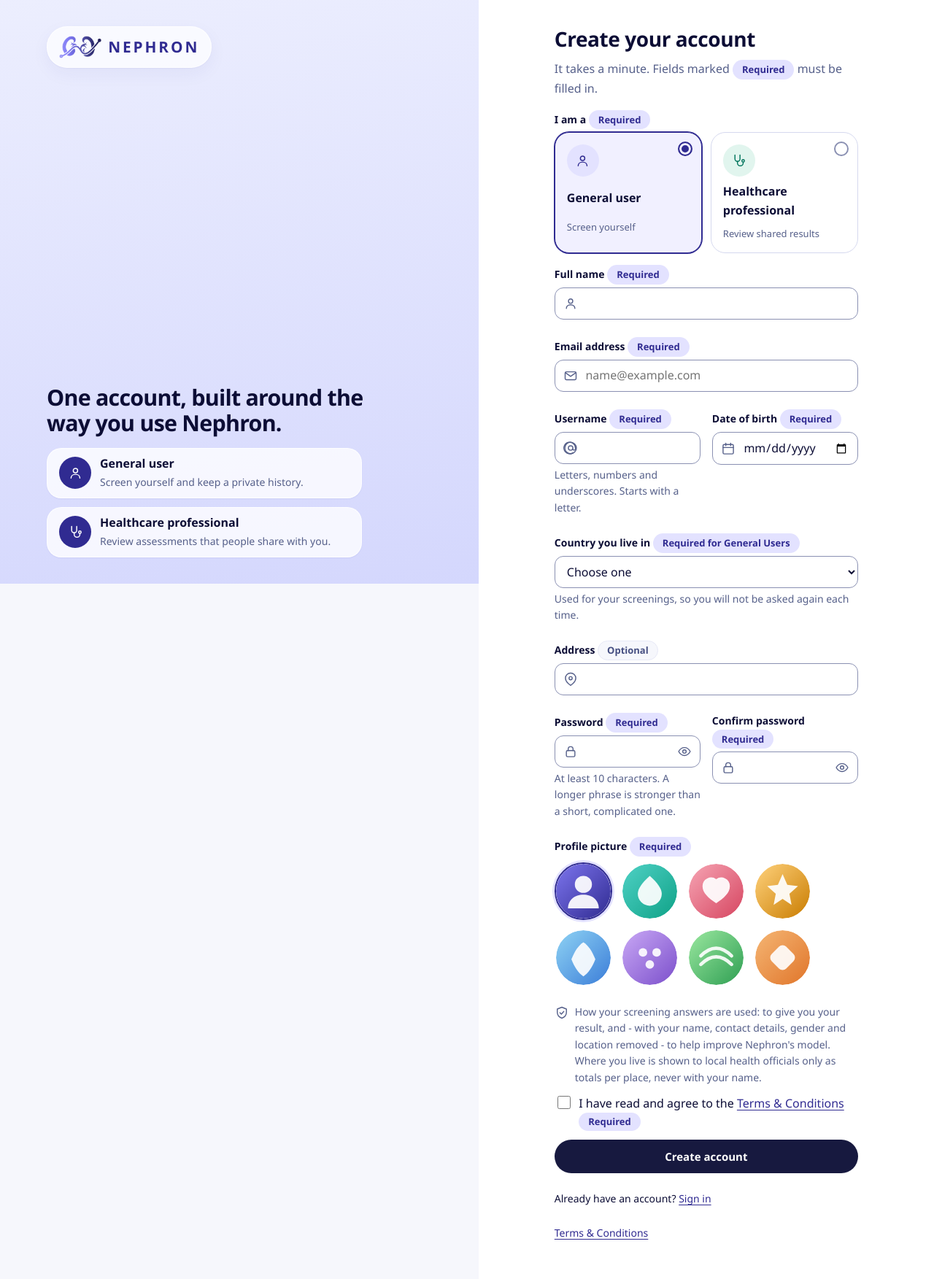
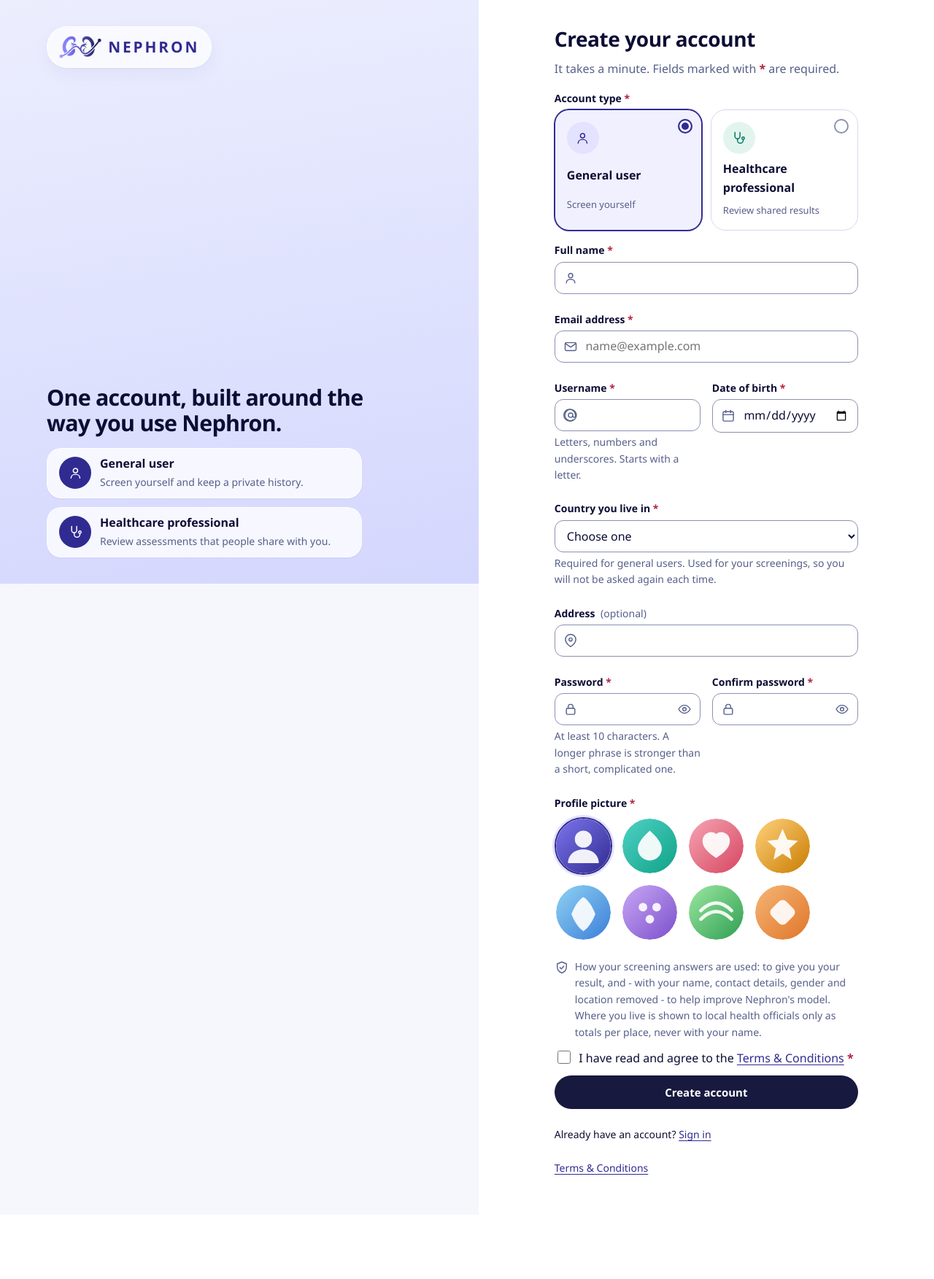
Before and after one commit to binalademierose/nephron, a Python web app: template templates/auth/register.html in a window 1280 px wide. Shown: the whole page at 73% size. After the commit the page ends 1610 px from the top, so only its background shows below. Run offline with Jinja, Linux system fonts and the light colour scheme; the template is opened without the code that fills it, so the values that code supplies are empty.

Commit message:
Add files via upload

```diff
--- a/templates/auth/login.html
+++ b/templates/auth/login.html
@@ -1,4 +1,3 @@
-{# The real sign-in page. The design preview of this page is templates/design/login.html. #}
 {% extends "layouts/auth_base.html" %}
 {% from "partials/_macros.html" import icon, alert_box, csrf_field, field_error %}
 {% from "partials/_visuals.html" import icon_chip %}
@@ -17,7 +16,6 @@
 <h1>Welcome back</h1>
 <p class="text-muted">Sign in to see your assessments and shared results.</p>
 
-{# The same wording for a wrong password and for an email with no account, so it never reveals which is which. #}
 {% if notice == 'failed' %}
   {{ alert_box('error', 'Check your email address and password, then try again.', dismissible=False, title="We couldn't sign you in") }}
 {% elif notice == 'inactive' %}
@@ -31,7 +29,7 @@
   <input type="hidden" name="next" value="{{ next_url }}">
 
   <div class="form-group">
-    <label class="form-label" for="email">Email address <span class="chip chip-required">Required</span></label>
+    <label class="form-label" for="email">Email address</label>
     <div class="input-wrap has-icon">
       {{ icon('mail', 'input-icon') }}
       <input class="form-control{{ ' is-invalid' if errors.get('email') }}" id="email" name="email" type="email" value="{{ email }}" autocomplete="email" autocapitalize="none" spellcheck="false" placeholder="name@example.com" required aria-describedby="email-error"{{ ' aria-invalid="true" autofocus'|safe if errors.get('email') }}{{ ' autofocus'|safe if not errors and not notice and not email }}>
@@ -40,7 +38,7 @@
   </div>
 
   <div class="form-group">
-    <label class="form-label" for="password">Password <span class="chip chip-required">Required</span></label>
+    <label class="form-label" for="password">Password</label>
     <div class="input-wrap has-icon has-action">
       {{ icon('lock', 'input-icon') }}
       <input class="form-control{{ ' is-invalid' if errors.get('password') }}" id="password" name="password" type="password" autocomplete="current-password" required aria-describedby="password-error"{{ ' aria-invalid="true" autofocus'|safe if errors.get('password') or (notice and email) }}>
--- a/templates/auth/register.html
+++ b/templates/auth/register.html
@@ -1,4 +1,3 @@
-{# The real register page. The design preview of this page is templates/design/register.html. #}
 {% extends "layouts/auth_base.html" %}
 {% from "partials/_location_fields.html" import location_fields %}
 {% from "partials/_macros.html" import icon, csrf_field, field_error %}
@@ -21,12 +20,12 @@
 {% set failing = field_order | select('in', errors) | list %}
 {% set first_error = failing[0] if failing else '' %}
 <h1>Create your account</h1>
-<p class="text-muted">It takes a minute. Fields marked <span class="chip chip-required">Required</span> must be filled in.</p>
+<p class="text-muted">It takes a minute. Fields marked with <span class="required-mark">*</span> are required.</p>
 
 <form method="post" action="{{ url_for('auth.register') }}" novalidate>
   {{ csrf_field() }}
   <fieldset class="role-grid" aria-describedby="role-error">
-    <legend class="form-label">I am a <span class="chip chip-required">Required</span></legend>
+    <legend class="form-label">Account type <span class="required-mark" aria-hidden="true">*</span><span class="visually-hidden">(required)</span></legend>
     <label class="role-card">
       <input type="radio" name="role" value="general" {{ 'checked' if form.get('role') != 'professional' }}>
       <span class="role-tile">{{ icon_chip('user', 'blue') }}<strong>General user</strong><span class="role-note">Screen yourself</span></span>
@@ -39,7 +38,7 @@
   {{ field_error(errors, 'role') }}
 
   <div class="form-group">
-    <label class="form-label" for="full_name">Full name <span class="chip chip-required">Required</span></label>
+    <label class="form-label" for="full_name">Full name <span class="required-mark" aria-hidden="true">*</span><span class="visually-hidden">(required)</span></label>
     <div class="input-wrap has-icon">
       {{ icon('user', 'input-icon') }}
       <input class="form-control{{ ' is-invalid' if errors.get('full_name') }}" id="full_name" name="full_name" type="text" value="{{ form.get('full_name', '') }}" autocomplete="name" maxlength="120" required aria-describedby="full_name-error"{{ ' aria-invalid="true"'|safe if errors.get('full_name') }}{{ ' autofocus'|safe if first_error == 'full_name' }}>
@@ -48,7 +47,7 @@
   </div>
 
   <div class="form-group">
-    <label class="form-label" for="email">Email address <span class="chip chip-required">Required</span></label>
+    <label class="form-label" for="email">Email address <span class="required-mark" aria-hidden="true">*</span><span class="visually-hidden">(required)</span></label>
     <div class="input-wrap has-icon">
       {{ icon('mail', 'input-icon') }}
       <input class="form-control{{ ' is-invalid' if errors.get('email') }}" id="email" name="email" type="email" value="{{ form.get('email', '') }}" autocomplete="email" autocapitalize="none" spellcheck="false" placeholder="name@example.com" maxlength="254" required aria-describedby="email-error"{{ ' aria-invalid="true"'|safe if errors.get('email') }}{{ ' autofocus'|safe if first_error == 'email' }}>
@@ -58,7 +57,7 @@
 
   <div class="form-row">
     <div class="form-group">
-      <label class="form-label" for="username">Username <span class="chip chip-required">Required</span></label>
+      <label class="form-label" for="username">Username <span class="required-mark" aria-hidden="true">*</span><span class="visually-hidden">(required)</span></label>
       <div class="input-wrap has-icon">
         {{ icon('at-sign', 'input-icon') }}
         <input class="form-control{{ ' is-invalid' if errors.get('username') }}" id="username" name="username" type="text" value="{{ form.get('username', '') }}" autocomplete="username" autocapitalize="none" spellcheck="false" maxlength="32" required aria-describedby="username-hint username-error"{{ ' aria-invalid="true"'|safe if errors.get('username') }}{{ ' autofocus'|safe if first_error == 'username' }}>
@@ -68,7 +67,7 @@
     </div>
 
     <div class="form-group">
-      <label class="form-label" for="date_of_birth">Date of birth <span class="chip chip-required">Required</span></label>
+      <label class="form-label" for="date_of_birth">Date of birth <span class="required-mark" aria-hidden="true">*</span><span class="visually-hidden">(required)</span></label>
       <div class="input-wrap has-icon">
         {{ icon('calendar', 'input-icon') }}
         <input class="form-control{{ ' is-invalid' if errors.get('date_of_birth') }}" id="date_of_birth" name="date_of_birth" type="date" value="{{ form.get('date_of_birth', '') }}" autocomplete="bday" required aria-describedby="date_of_birth-error"{{ ' aria-invalid="true"'|safe if errors.get('date_of_birth') }}{{ ' autofocus'|safe if first_error == 'date_of_birth' }}>
@@ -78,19 +77,19 @@
   </div>
 
   <div class="form-group">
-    <label class="form-label" for="country">Country you live in <span class="chip chip-required">Required for General Users</span></label>
+    <label class="form-label" for="country">Country you live in <span class="required-mark" aria-hidden="true">*</span><span class="visually-hidden">(required)</span></label>
     <select class="form-control{{ ' is-invalid' if errors.get('country') }}" id="country" name="country" aria-describedby="country-hint country-error"{{ ' aria-invalid="true"'|safe if errors.get('country') }}{{ ' autofocus'|safe if first_error == 'country' }}>
       <option value="">Choose one</option>
       {% for value, label in country_options %}<option value="{{ value }}" {{ 'selected' if form.get('country') == value }}>{{ label }}</option>{% endfor %}
     </select>
-    <p class="form-helper" id="country-hint">Used for your screenings, so you will not be asked again each time.</p>
+    <p class="form-helper" id="country-hint">Required for general users. Used for your screenings, so you will not be asked again each time.</p>
     {{ field_error(errors, 'country') }}
   </div>
 
   {{ location_fields(form, errors, country_field='country', country=form.get('country')) }}
 
   <div class="form-group">
-    <label class="form-label" for="address">Address <span class="chip chip-optional">Optional</span></label>
+    <label class="form-label" for="address">Address <span class="optional-mark">(optional)</span></label>
     <div class="input-wrap has-icon">
       {{ icon('map-pin', 'input-icon') }}
       <input class="form-control{{ ' is-invalid' if errors.get('address') }}" id="address" name="address" type="text" value="{{ form.get('address', '') }}" autocomplete="street-address" maxlength="255" aria-describedby="address-error"{{ ' aria-invalid="true"'|safe if errors.get('address') }}>
@@ -100,7 +99,7 @@
 
   <div class="form-row">
     <div class="form-group">
-      <label class="form-label" for="password">Password <span class="chip chip-required">Required</span></label>
+      <label class="form-label" for="password">Password <span class="required-mark" aria-hidden="true">*</span><span class="visually-hidden">(required)</span></label>
       <div class="input-wrap has-icon has-action">
         {{ icon('lock', 'input-icon') }}
         <input class="form-control{{ ' is-invalid' if errors.get('password') }}" id="password" name="password" type="password" autocomplete="new-password" maxlength="128" required aria-describedby="password-hint password-error"{{ ' aria-invalid="true"'|safe if errors.get('password') }}{{ ' autofocus'|safe if first_error == 'password' }}>
@@ -111,7 +110,7 @@
     </div>
 
     <div class="form-group">
-      <label class="form-label" for="confirm_password">Confirm password <span class="chip chip-required">Required</span></label>
+      <label class="form-label" for="confirm_password">Confirm password <span class="required-mark" aria-hidden="true">*</span><span class="visually-hidden">(required)</span></label>
       <div class="input-wrap has-icon has-action">
         {{ icon('lock', 'input-icon') }}
         <input class="form-control{{ ' is-invalid' if errors.get('confirm_password') }}" id="confirm_password" name="confirm_password" type="password" autocomplete="new-password" maxlength="128" required aria-describedby="confirm_password-error"{{ ' aria-invalid="true"'|safe if errors.get('confirm_password') }}{{ ' autofocus'|safe if first_error == 'confirm_password' }}>
@@ -122,7 +121,7 @@
   </div>
 
   <fieldset class="form-group avatar-fieldset" aria-describedby="avatar-error">
-    <legend class="form-label">Profile picture <span class="chip chip-required">Required</span></legend>
+    <legend class="form-label">Profile picture <span class="required-mark" aria-hidden="true">*</span><span class="visually-hidden">(required)</span></legend>
     <div class="avatar-grid">
       {% for n in range(1, 9) %}
       {% set value = "avatar-" ~ n %}
@@ -135,11 +134,10 @@
     {{ field_error(errors, 'avatar') }}
   </fieldset>
 
-  {# Only for healthcare professionals. auth.js hides this block while "General user" is selected. #}
   <div class="professional-fields" data-professional-fields>
     <p class="form-helper professional-note">{{ icon('info') }}<span>Professional details are typed in by you. Nephron does not verify them in this version.</span></p>
     <div class="form-group">
-      <label class="form-label" for="profession_title">Profession <span class="chip chip-required">Required</span></label>
+      <label class="form-label" for="profession_title">Profession <span class="required-mark" aria-hidden="true">*</span><span class="visually-hidden">(required)</span></label>
       <select class="form-control{{ ' is-invalid' if errors.get('profession_title') }}" id="profession_title" name="profession_title" aria-describedby="profession_title-error"{{ ' aria-invalid="true"'|safe if errors.get('profession_title') }}{{ ' autofocus'|safe if first_error == 'profession_title' }}>
         <option value="">Choose your profession</option>
         {% for name in professions %}<option value="{{ name }}" {{ 'selected' if form.get('profession_title') == name }}>{{ name }}</option>{% endfor %}
@@ -147,12 +145,12 @@
       {{ field_error(errors, 'profession_title') }}
     </div>
     <div class="form-group">
-      <label class="form-label" for="institution">Hospital or clinic <span class="chip chip-optional">Optional</span></label>
+      <label class="form-label" for="institution">Hospital or clinic <span class="optional-mark">(optional)</span></label>
       <input class="form-control{{ ' is-invalid' if errors.get('institution') }}" id="institution" name="institution" type="text" value="{{ form.get('institution', '') }}" maxlength="120" autocomplete="organization" aria-describedby="institution-error"{{ ' aria-invalid="true"'|safe if errors.get('institution') }}>
       {{ field_error(errors, 'institution') }}
     </div>
     <div class="form-group">
-      <label class="form-label" for="license_number">License number <span class="chip chip-optional">Optional</span></label>
+      <label class="form-label" for="license_number">License number <span class="optional-mark">(optional)</span></label>
       <input class="form-control{{ ' is-invalid' if errors.get('license_number') }}" id="license_number" name="license_number" type="text" value="{{ form.get('license_number', '') }}" maxlength="50" autocomplete="off" aria-describedby="license_number-error"{{ ' aria-invalid="true"'|safe if errors.get('license_number') }}>
       {{ field_error(errors, 'license_number') }}
     </div>
@@ -163,7 +161,7 @@
   <div class="form-group agree-group">
     <label class="agree-check" for="agree_terms">
       <input type="checkbox" id="agree_terms" name="agree_terms" value="agree" {{ 'checked' if form.get('agree_terms') }} required aria-describedby="agree_terms-error"{{ ' aria-invalid="true"'|safe if errors.get('agree_terms') }}>
-      <span>I have read and agree to the <a href="{{ url_for('main.terms') }}" target="_blank" rel="noopener">Terms &amp; Conditions</a> <span class="chip chip-required">Required</span></span>
+      <span>I have read and agree to the <a href="{{ url_for('main.terms') }}" target="_blank" rel="noopener">Terms &amp; Conditions</a> <span class="required-mark" aria-hidden="true">*</span><span class="visually-hidden">(required)</span></span>
     </label>
     {{ field_error(errors, 'agree_terms') }}
   </div>
```
